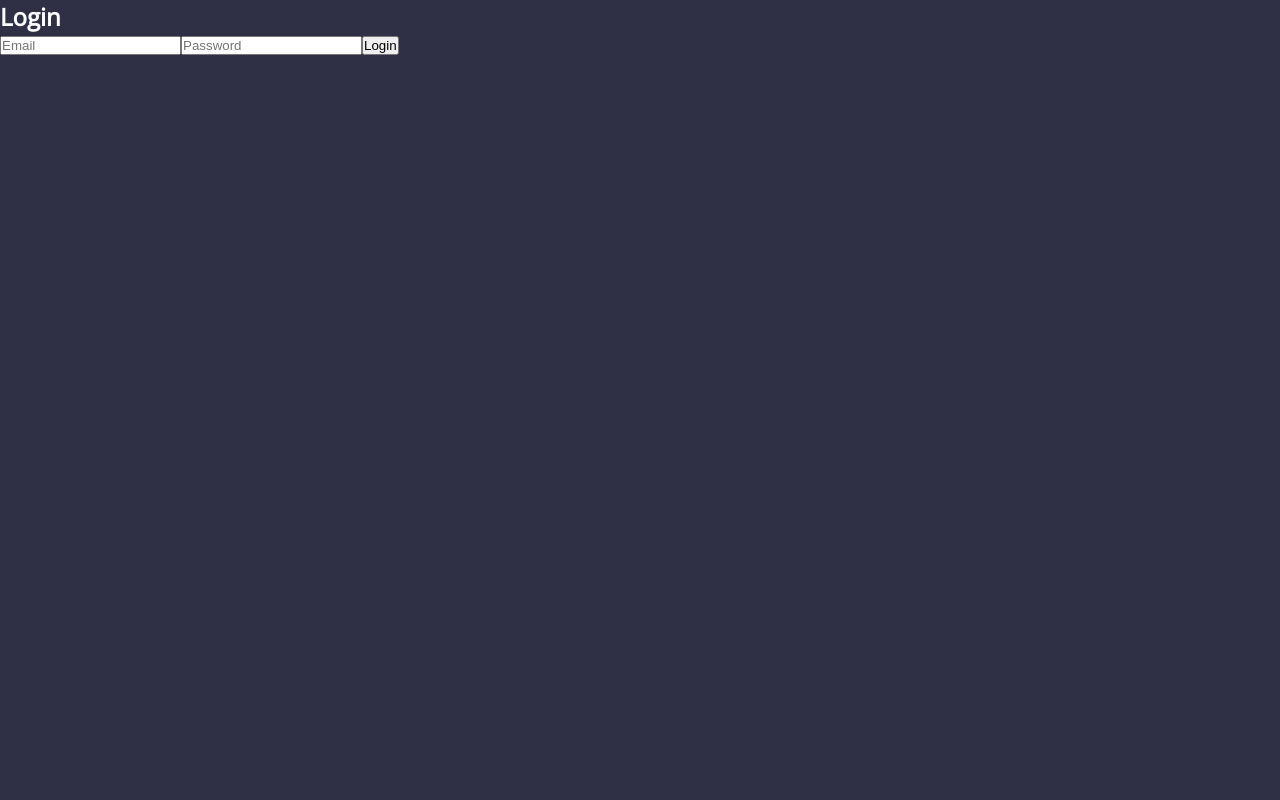
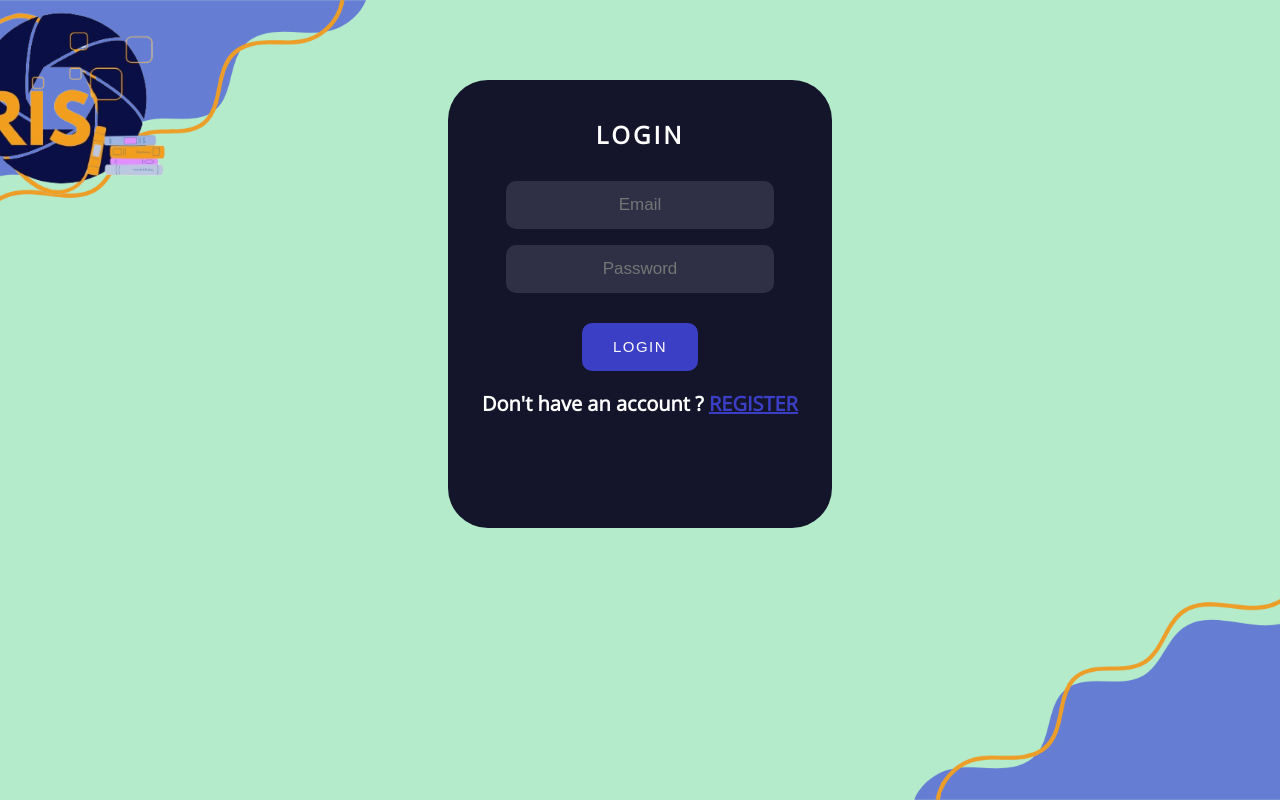
Before and after one commit to Sumeetbeginner/IRIS, a React (Vite) app in the folder client/: page /login in a window 1280 px wide. Built offline with nearby package versions, Linux system fonts and the light colour scheme.

Commit message:
Sahil_LoginPageCSS_18

```diff
--- a/client/src/components/LoginPage.jsx
+++ b/client/src/components/LoginPage.jsx
@@ -17,11 +17,27 @@ const LoginPage = () => {
   };
 
   return (
-    <div>
-      <h2>Login</h2>
-      <input type="email" placeholder="Email" value={email} onChange={(e) => setEmail(e.target.value)} />
-      <input type="password" placeholder="Password" value={password} onChange={(e) => setPassword(e.target.value)} />
-      <button onClick={handleLogin}>Login</button>
+
+    <div id="body3">
+      <div id='formParent'>
+      </div>
+      <div className="log-container">
+        <h2 className='log'>LOGIN</h2>
+
+        <div className="log-inputs">
+          <input type="email" placeholder="Email" value={email} onChange={(e) => setEmail(e.target.value)} />
+          <input type="password" placeholder="Password" value={password} onChange={(e) => setPassword(e.target.value)} />
+        </div>
+
+        <button onClick={handleLogin}>LOGIN</button>
+        <div className="reg-redirect">
+          <p>Don't have an account ? <a href="/register">REGISTER</a></p>
+
+        </div>
+
+      </div>
+
+
     </div>
   );
 };
--- a/client/src/css/authentication.css
+++ b/client/src/css/authentication.css
@@ -107,6 +107,98 @@ body {
     display: flex;
 
 }
+.login-redirect a{
+    color: var(--material);
+}
+
+/* ####### LOGIN PAGE  ####### */
+
+#body3 {
+    background-image: url('../images/registration_bg.png');
+    background-position: center;
+    background-size: cover;
+    background-repeat: no-repeat;
+    height: 100vh;
+    background-attachment: fixed;
+}
+
+.log-container {
+    display: block;
+    height: 56vh;
+    background-color: var(--dark);
+    margin: auto;
+    width: 30%;
+    border-radius: 40px;
+}
+
+.log-inputs {
+    display: block;
+    text-align: left;
+    margin: auto;
+    margin-top: 30px;
+}
+
+.log-inputs input {
+    display: block;
+    margin: auto;
+    margin-top: 7px;
+    width: 70%;
+    height: 6vh;
+    border-radius: 10px;
+    background-color: var(--light);
+    text-align: center;
+    font-size: 15px;
+    color: white;
+    font-size: 17px;
+    border: none;
+    outline: none;
+    margin-top: 4%;
+}
+
+.log-inputs input:focus{
+    border: solid 2px var(--material);
+}
+
+.log-container button {
+    display: block;
+    margin: auto;
+    margin-top: 30px;
+    width: 30%;
+    height: 6vh;
+    background-color: var(--material);
+    color: snow;
+    border-radius: 10px;
+    font-size: 15px;
+    letter-spacing: 1.5px;
+    border: none;
+}
+
+.log-container button:hover {
+    cursor: pointer;
+}
+
+.log {
+    display: block;
+    text-align: center;
+    align-items: center;
+    margin: auto;
+    padding-top: 10%;
+
+    letter-spacing: 3px;
+}
+
+.reg-redirect a {
+    color: var(--material);
+}
+
+p{
+    text-align: center;
+    display: block;
+    margin: auto;
+    margin-top: 5%;
+}
+
+
 
 ::-webkit-scrollbar {
     display: none;
@@ -118,3 +210,91 @@ p{
     margin: auto;
     margin-top: 5%;
 }
+
+
+/* ####### LOGIN PAGE  ####### */
+
+#body3 {
+    background-image: url('../images/registration_bg.png');
+    background-position: center;
+    background-size: cover;
+    background-repeat: no-repeat;
+    height: 100vh;
+    background-attachment: fixed;
+}
+
+.log-container {
+    display: block;
+    height: 56vh;
+    background-color: var(--dark);
+    margin: auto;
+    width: 30%;
+    border-radius: 40px;
+}
+
+.log-inputs {
+    display: block;
+    text-align: left;
+    margin: auto;
+    margin-top: 30px;
+}
+
+.log-inputs input {
+    display: block;
+    margin: auto;
+    margin-top: 7px;
+    width: 70%;
+    height: 6vh;
+    border-radius: 10px;
+    background-color: var(--light);
+    text-align: center;
+    font-size: 15px;
+    color: white;
+    font-size: 17px;
+    border: none;
+    outline: none;
+    margin-top: 4%;
+}
+
+.log-inputs input:focus{
+    border: solid 2px var(--material);
+}
+
+.log-container button {
+    display: block;
+    margin: auto;
+    margin-top: 30px;
+    width: 30%;
+    height: 6vh;
+    background-color: var(--material);
+    color: snow;
+    border-radius: 10px;
+    font-size: 15px;
+    letter-spacing: 1.5px;
+    border: none;
+}
+
+.log-container button:hover {
+    cursor: pointer;
+}
+
+.log {
+    display: block;
+    text-align: center;
+    align-items: center;
+    margin: auto;
+    padding-top: 10%;
+
+    letter-spacing: 3px;
+}
+
+.reg-redirect a {
+    color: var(--material);
+}
+
+p{
+    text-align: center;
+    display: block;
+    margin: auto;
+    margin-top: 5%;
+}
--- a/client/src/css/home.css
+++ b/client/src/css/home.css
@@ -92,6 +92,7 @@ p{
     width: 87%;
     display: flex;
     justify-content: space-between;
+
 }
 
 #selBox{
```
